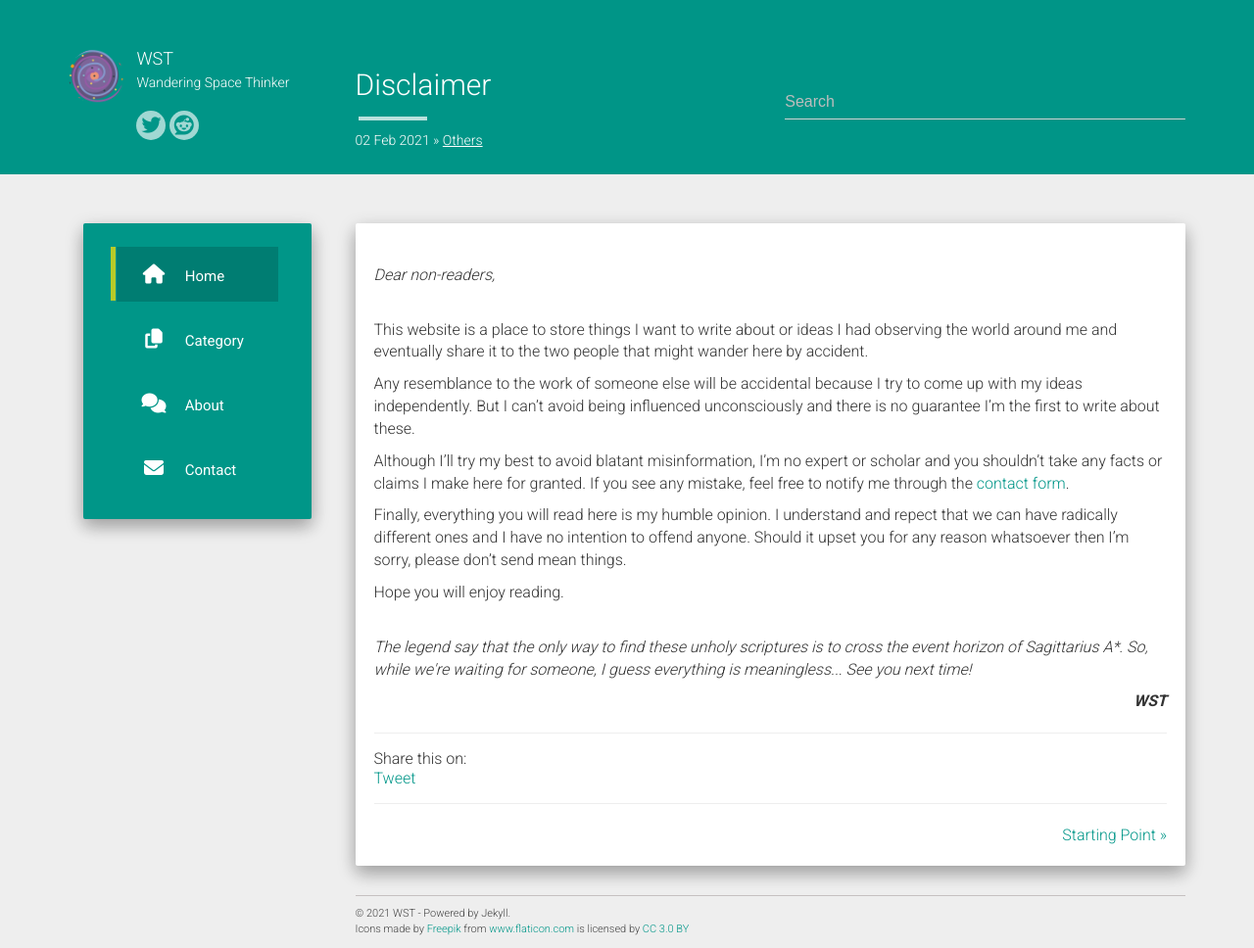
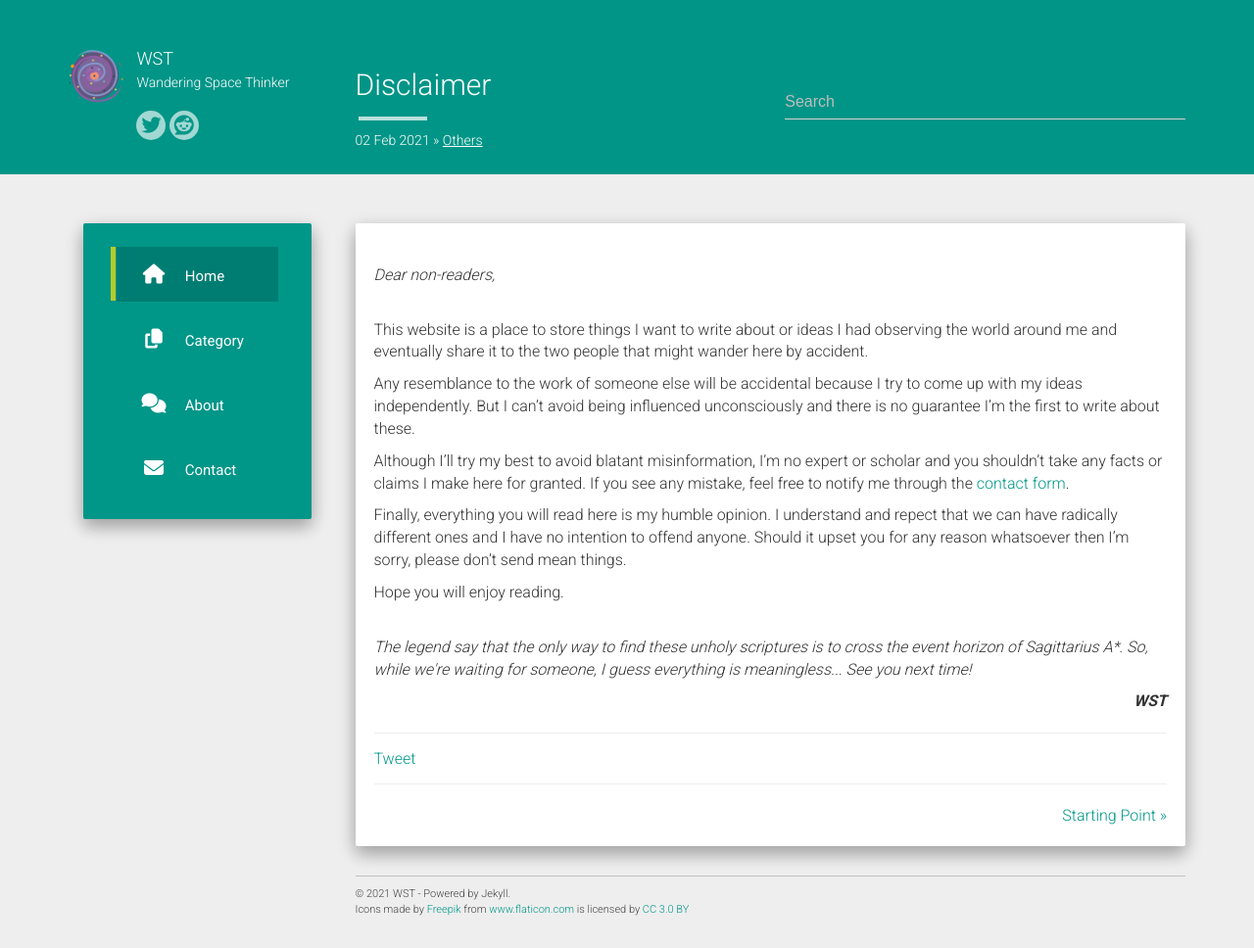
Before and after one commit to WanderingSpaceThinker/nonexistence, a Jekyll site: the page built from _posts/2021-02-02-Disclaimer.md, in a window 1280 px wide and 968 px high. Shown: the whole window at 98% size. Built offline with Jekyll 4.4.1, drawn with Linux system fonts in a browser that asks for light colours; nearby versions of some CDN libraries; comment, search, counter and statistics services are not loaded.

Commit message:
fix: remove share message

```diff
--- a/_includes/share-page.html
+++ b/_includes/share-page.html
@@ -1,5 +1,4 @@
 <div class="share-page">
-    <p>Share this on:</p>
 
 <!-- Twitter -->
 <a class="twitter-share-button" href="https://twitter.com/intent/tweet">Tweet</a>
```
